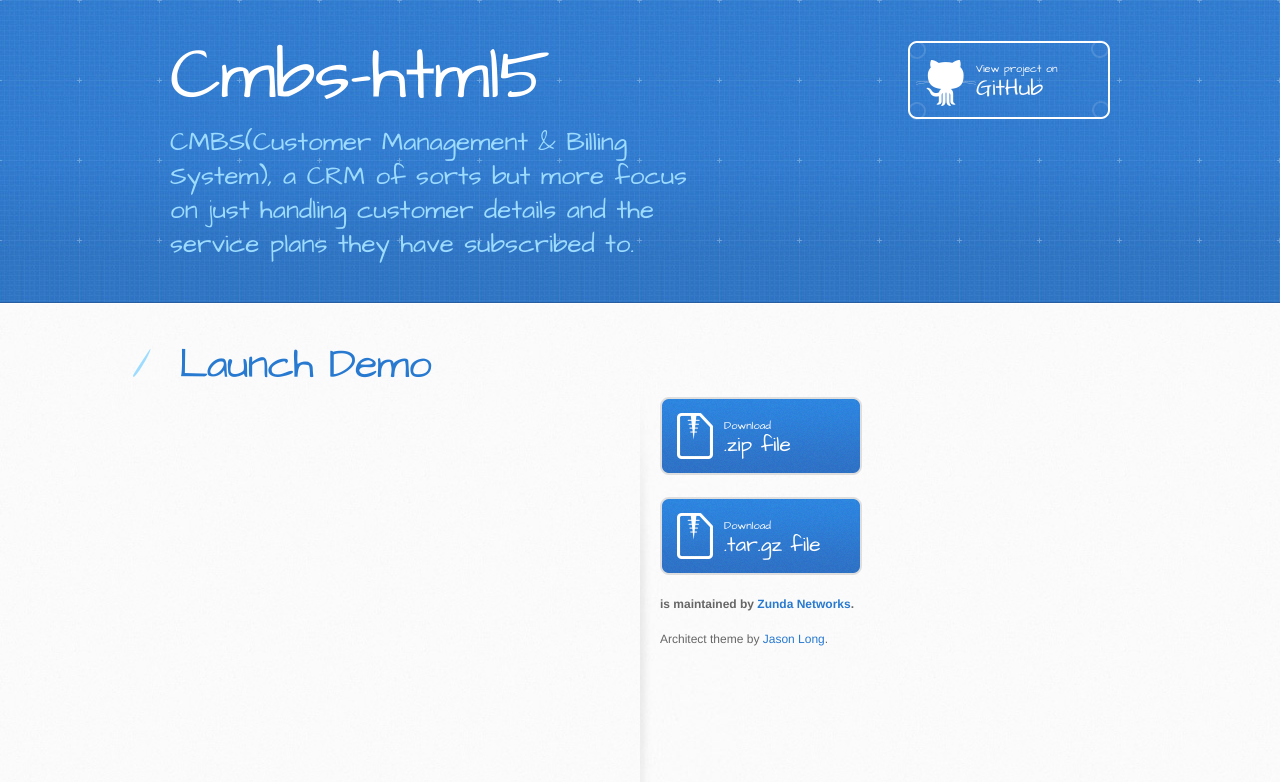
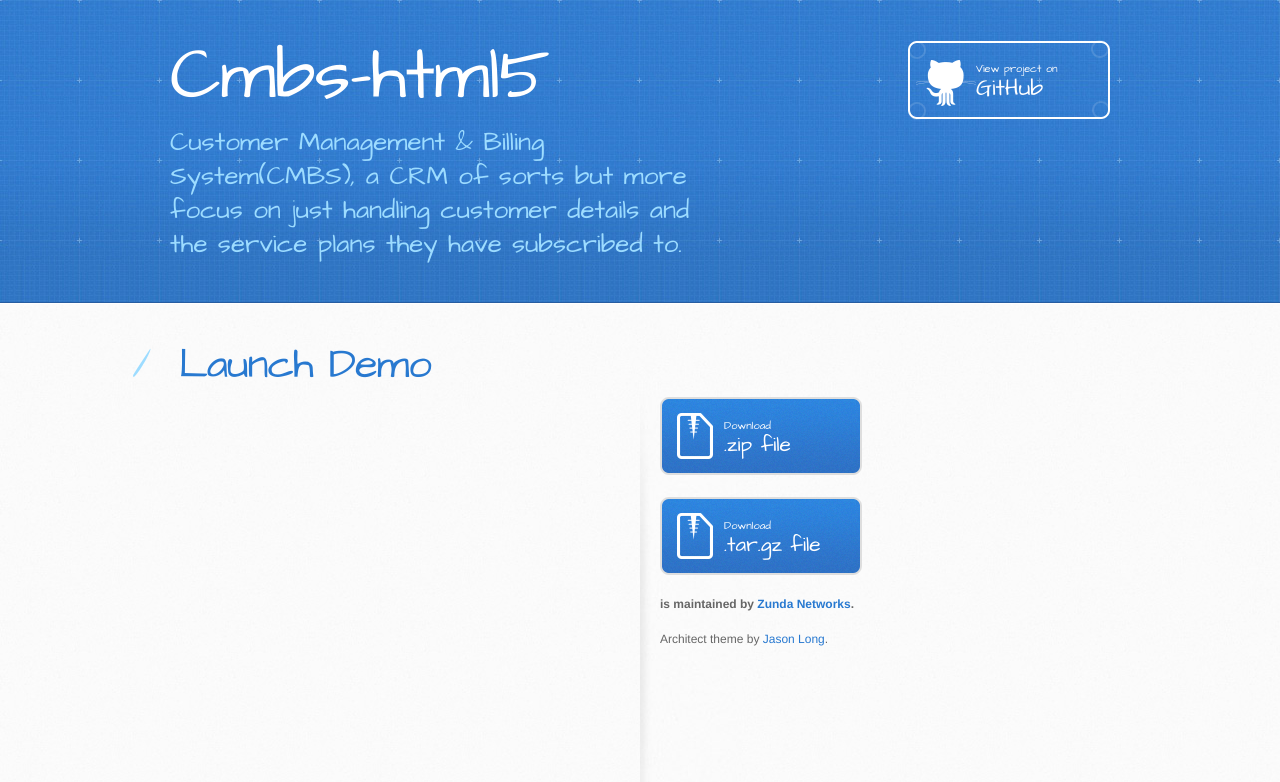
Before and after one commit to zundanetworks/cmbs-html5, a website: page index.html in a window 1280 px wide. Drawn offline with Linux system fonts and the light colour scheme.

Commit message:
changed app title

```diff
--- a/index.html
+++ b/index.html
@@ -20,7 +20,7 @@
     <header>
       <div class="inner">
         <h1>Cmbs-html5</h1>
-        <h2>CMBS(Customer Management &amp; Billing System), a CRM of sorts but more focus on just handling customer details and the service plans they have subscribed to.</h2>
+        <h2>Customer Management &amp; Billing System(CMBS), a CRM of sorts but more focus on just handling customer details and the service plans they have subscribed to.</h2>
         <a href="https://github.com/zundanetworks/cmbs-html5" class="button"><small>View project on</small>GitHub</a>
       </div>
     </header>
```
Also changed, not shown: app/index.html (+1 -1 lines).
